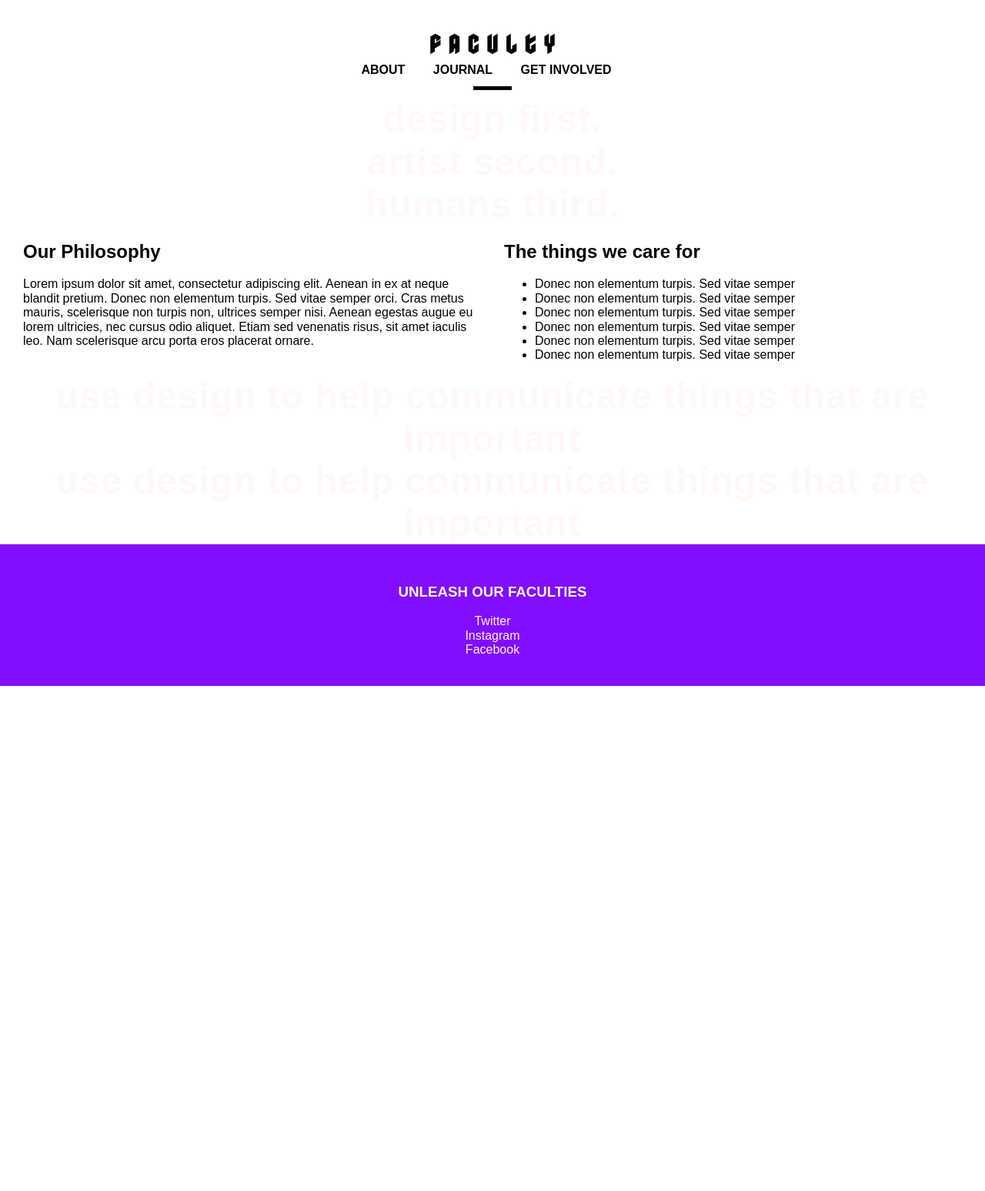
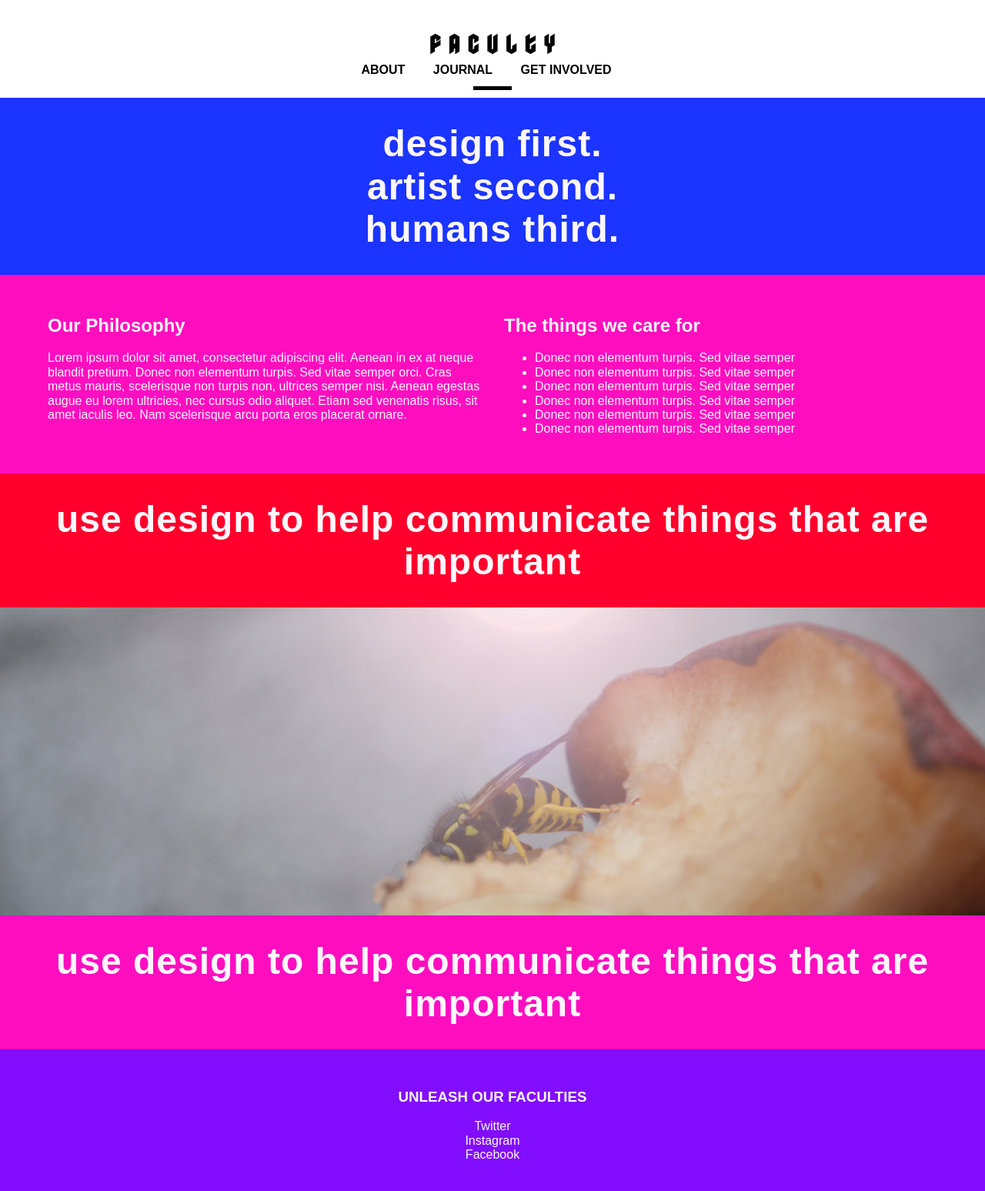
Before and after one commit to christiantype/faculty, a Jekyll site: the page built from about.md, in a window 1280 px wide. Shown: the whole page at 77% size. Built offline with Jekyll 4.4.1, drawn with Linux system fonts in a browser that asks for light colours; before the commit the page ends 900 px from its top, so only the background shows below that.

Commit message:
about page progress

```diff
--- a/assets/main.scss
+++ b/assets/main.scss
@@ -261,31 +261,42 @@ footer a {
   background: $brand-color;
 }
 
-#about1, #about2, #about3, #about4, #about5 {
+.about-wide {
+  vertical-align: top;
   display: inline-block;
   width:100%;
-  padding: 2em;
-  margin: 0px;
-  @include grid-container();
-
+  padding:2em;
+  bottom:0;
+  left:0;
+  right:0;
+  margin:0 auto;
+  -webkit-box-sizing: border-box; /* Safari/Chrome, other WebKit */
+  -moz-box-sizing: border-box;    /* Firefox, other Gecko */
+  box-sizing: border-box;         /* Opera/IE 8+ */
 
 
 }
 
-#about1 {
-  background-color: #FF00C0;
+.accent-1 {
+  background-color: $accent-1;
 
 }
 
-#about2 {
-  background-color: #1b34ff;
+.accent-2 {
+  background-color: $accent-2;
+  color:$lightest-color;
 }
-#about3 {
-  background-color: #fbffdb;
+.accent-3 {
+  background-color: $accent-3;
 
 }
 
-#about4 {
+
+.accent-4 {
+  background-color: $accent-2;
+}
+
+.accent-img {
   height:400px;
   background-color: #fbffdb;
   background-image: url("../images/faculty_one-1.png");
@@ -296,9 +307,6 @@ footer a {
 }
 
 
-#about5 {
-  background-color: #ff9f35;
-}
 
 .abouttext {
   text-align: center;
```
Also changed, not shown: 3 other files.
